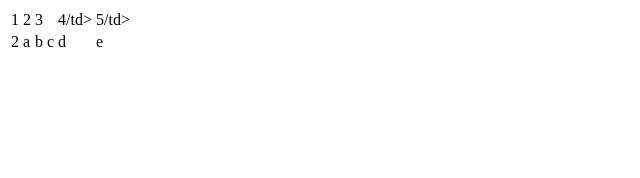
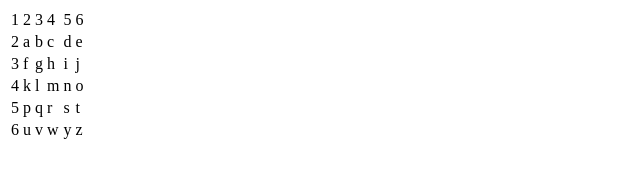
Before and after one commit to PawelekP/kostka, a plain HTML site: page index.html in a window 1280 px wide. Shown: the whole page, without its empty margins (0-640 px from the left). Drawn offline with Linux system fonts and the light colour scheme.

Commit message:
Update index.html

```diff
--- a/index.html
+++ b/index.html
@@ -8,9 +8,10 @@
         <tr>
           <td>1</td>
           <td>2</td>
-          <td>3<td>
-          <td>4/td>
-          <td>5/td>
+          <td>3</td>
+          <td>4</td>
+          <td>5</td>
+          <td>6</td>
         </tr>
         <tr>
           <td>2</td>
@@ -20,5 +21,36 @@
           <td>d</td>
           <td>e</td>
         </tr>
+        <tr>
+          <td>3</td>
+          <td>f</td>
+          <td>g</td>
+          <td>h</td>
+          <td>i</td>
+          <td>j</td>
+        </tr>
+        <tr>
+          <td>4</td>
+          <td>k</td>
+          <td>l</td>
+          <td>m</td>
+          <td>n</td>
+          <td>o</td>
+        </tr>
+        <tr>
+          <td>5</td>
+          <td>p</td>
+          <td>q</td>
+          <td>r</td>
+          <td>s</td>
+          <td>t</td>
+        </tr>
+        <tr>
+          <td>6</td>
+          <td>u</td>
+          <td>v</td>
+          <td>w</td>
+          <td>y</td>
+          <td>z</td>
     </body>
   </html>
```
